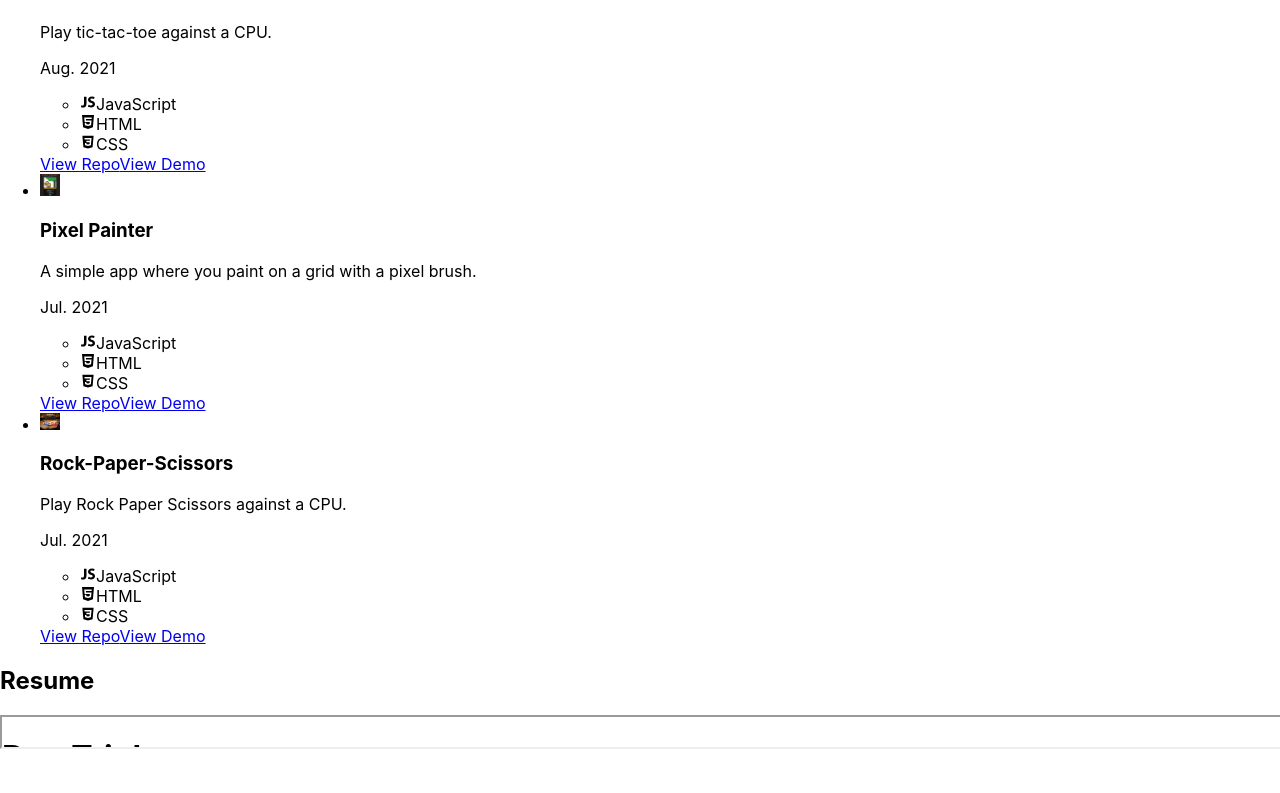
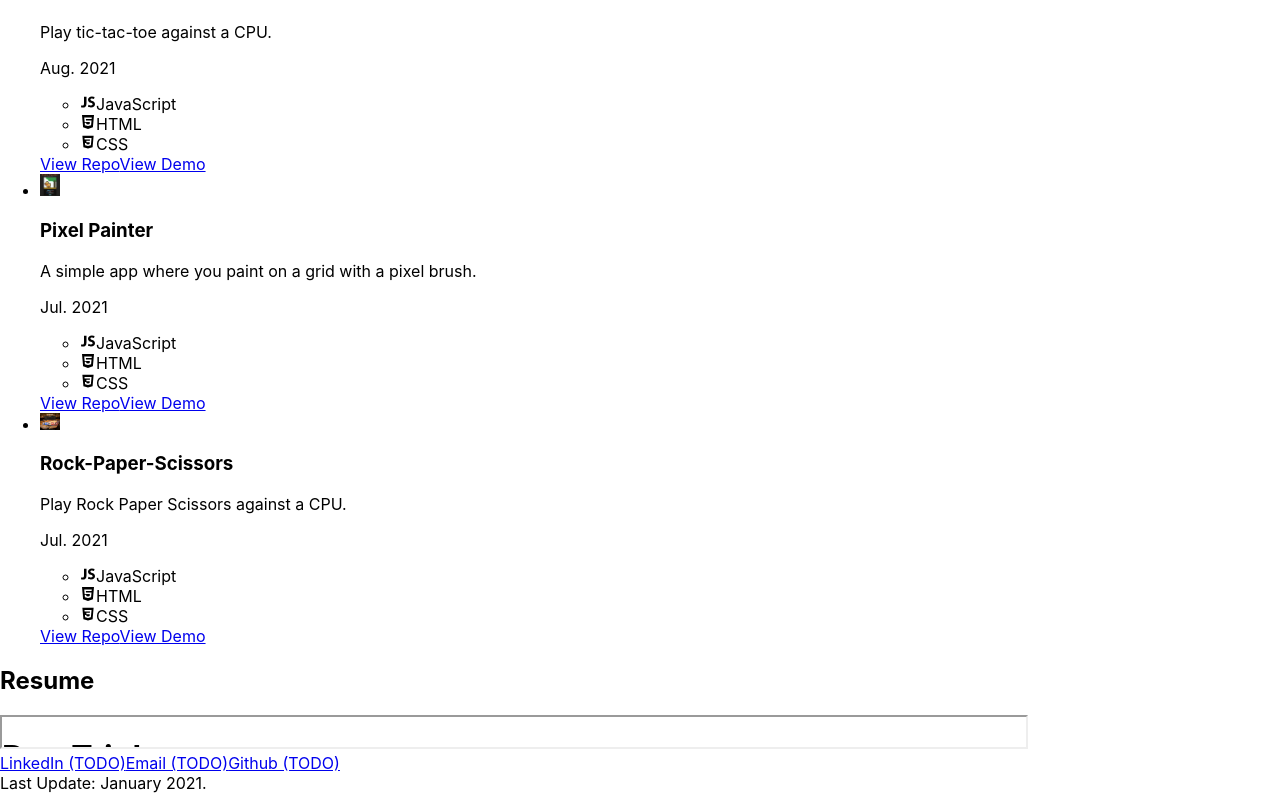
Before and after one commit to Datrinon/portfolio, a React (Create React App) app: page / in a window 1280 px wide. Shown: the part 3435-4228 px from the top of the page. Before the commit the page ends 4188 px from the top, so only its background shows below. Built offline with nearby package versions, Linux system fonts and the light colour scheme.

Commit message:
Add footer with contact links.

```diff
--- a/src/components/App.js
+++ b/src/components/App.js
@@ -5,6 +5,7 @@ import About from './Content/About';
 import Skills from './Content/Skills';
 import Projects from './Content/Projects/Projects';
 import Resume from './Content/Resume';
+import Contact from './Content/Contact';
 
 function App() {
   return (
@@ -24,6 +25,9 @@ function App() {
           <Resume/>
         </div>
       </main>
+      <footer id="contact">
+        <Contact/>
+      </footer>
     </div>
   );
 }
--- /dev/null
+++ b/src/components/Content/Contact.js
@@ -0,0 +1,18 @@
+import React from 'react'
+
+function Contact() {
+  return (
+    <div>
+      <div className="contact-links">
+        <a href="https://www.google.com">LinkedIn (TODO)</a>
+        <a href="mailto:dtrinh089@gmail.com">Email (TODO)</a>
+        <a href="https://www.github.com/datrinon">Github (TODO)</a>
+      </div>
+      <div>
+        Last Update: January 2021.
+      </div>
+    </div>
+  )
+}
+
+export default Contact
--- a/src/components/Content/Resume.js
+++ b/src/components/Content/Resume.js
@@ -6,7 +6,7 @@ import resumePdf from "../../data/resume-DanTrinh.pdf"
 function Resume() {
   return (
     <Section title={"Resume"}>
-      <iframe title="Resume View" src={resumePdf} width="100%" height="30px">
+      <iframe title="Resume View" src={resumePdf} width="80%" height="30px">
       </iframe>
     </Section>
   )
```
